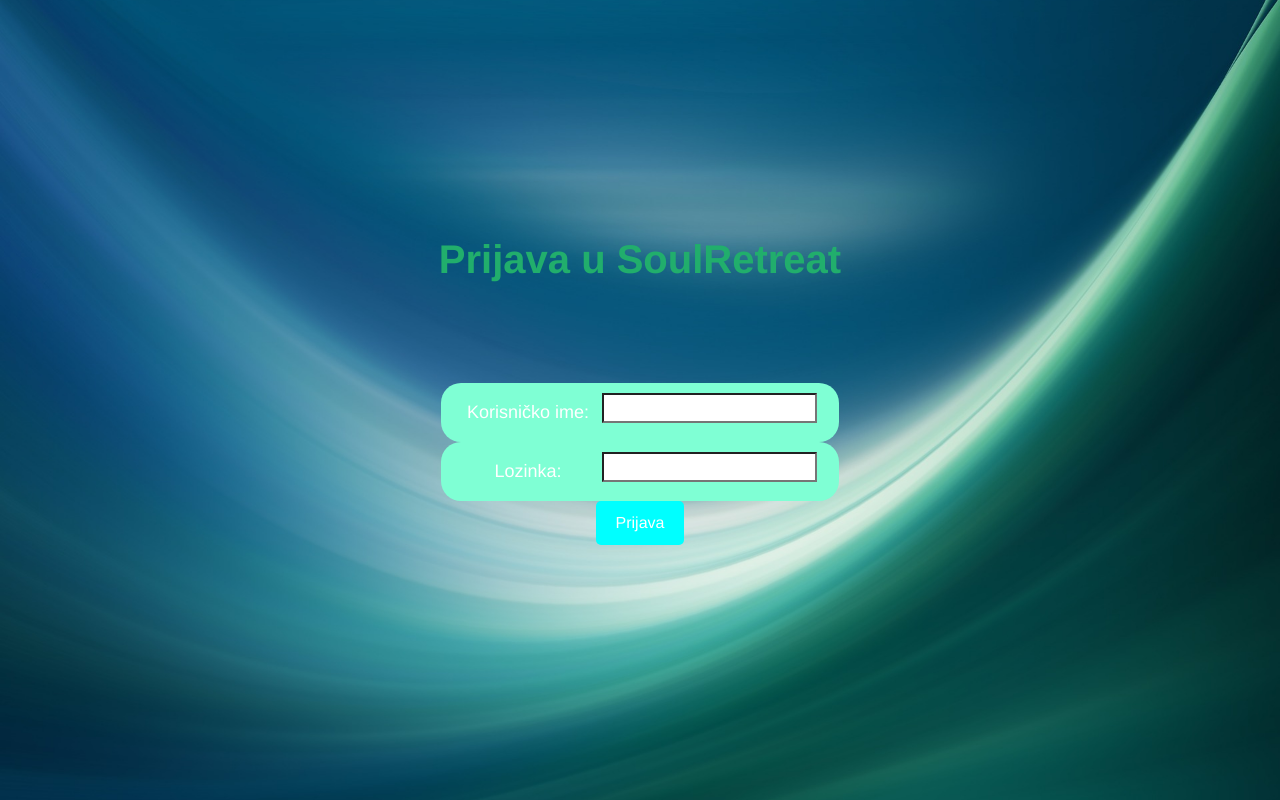
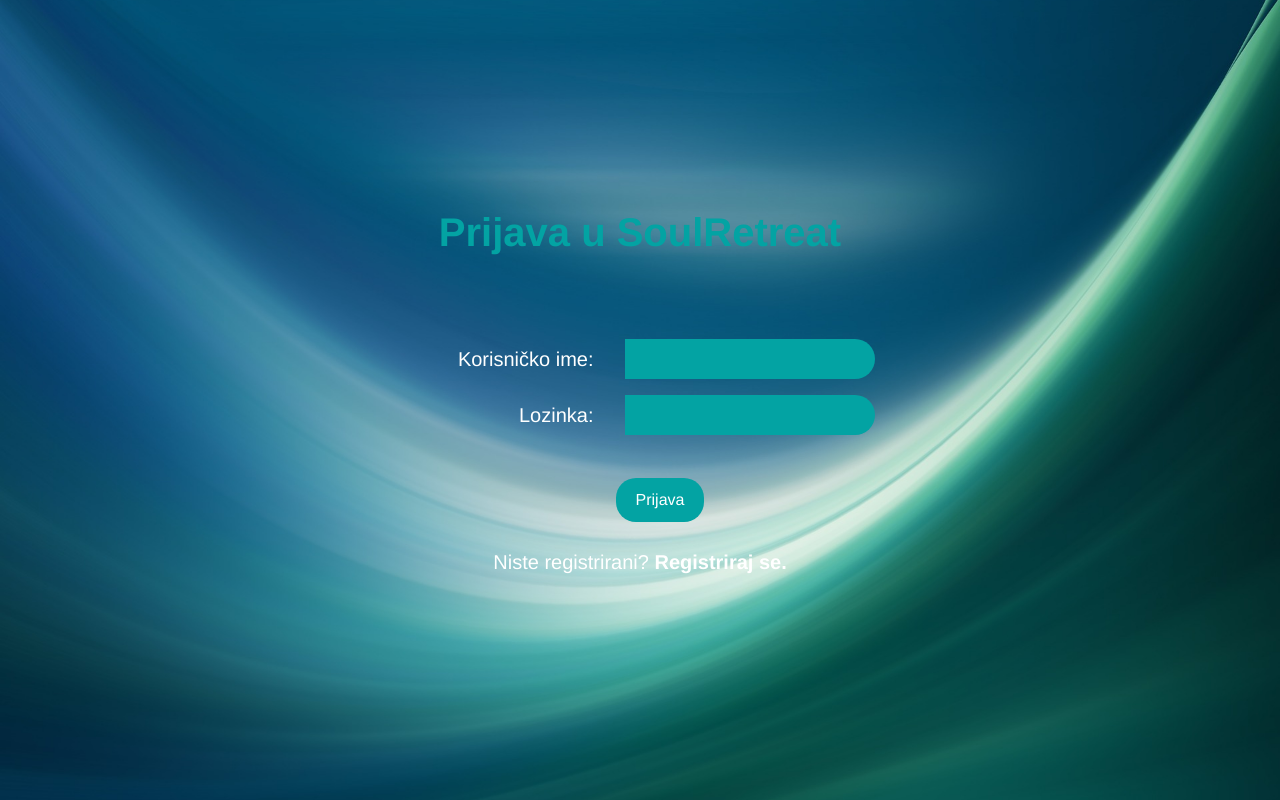
Before and after one commit to kkozic11/soulretreat, a Vue app: page /login in a window 1280 px wide. Built offline with nearby package versions, Linux system fonts and the light colour scheme.

Commit message:
Stranica Login gotova

```diff
--- a/src/views/Login.vue
+++ b/src/views/Login.vue
@@ -4,16 +4,16 @@
    <form @submit.prevent="submitForm" class="login-form">
      <div class="input-group">
       <label class="label"> Korisničko ime: </label>
-      <input type="text" v-model="username" id="username" aria-describedby="Unesi korisnicko ime"/>
+      <input type="text" v-model="username" class="input-field" id="username" aria-describedby="Unesi korisničko ime"/>
      </div>
-    <div class="input-group">
+      <div class="input-group">
       <label class="label"> Lozinka:</label>
-      <input type="password" v-model="password" id="password"/>
+      <input type="password" v-model="password" class="input-field" id="password"/>
     </div>
      <button type="submit">Prijava</button>
+     <p class="reg-text">Niste registrirani? <a href ="link-to-registration" class="register">Registriraj se. </a></p>
    </form>
  </div>
-
 </template>
 
 <script>
@@ -47,57 +47,61 @@ export default {
     align-items: center;
 }
 
-.login-form{
-  padding: 20px;
-  border-radius: 10px;
+.reg-text{
+  font-size: 20px;
+  margin-top: 5px;
+}
+
+.register{
+  color: white;
+  text-decoration: none;
+  font-weight: bold;
+  font-size: 20px;
+  margin-top: 5px;
 }
 
 .input-group{
   display: flex;
   align-items: center;
+  margin-bottom: 10px;
 }
 
 .label{
-  width: 150px;
-  font-size: 18px;
+  font-size: 20px;
   padding: 8px 12px;
+  color: white;
+  width: 200px;
+  margin-right: 20px;
+  text-align: right;
 }
 
-.input-group{
+.input-field{
   border: none;
   border-radius: 20px;
-  background-color: aquamarine;
+  background-color: #03a3a3;
   color: white;
   padding: 8px 12px;
-  margin-right: 10px;
-}
-
-.input-field:focus{
-  outline: none;
-}
-
-.login-form input{
-  display: block;
-  margin-bottom: 10px;
+  width: 250px;
+  margin-left: 20px;
 }
 
 .login-form button{
   padding: 10px 20px;
   border: none;
-  background-color: aqua;
+  border-radius: 20px;
+  background-color: #03a3a3;
+  margin-bottom: 20px;
   color: #ffff;
-  border-radius: 5px;
   cursor: pointer;
-}
-
-.login-form button:hover{
-  background-color: yellow;
+  margin-left: 40px;
+  margin-top: 30px;
 }
 
 .naslov{
   font-size: 40px;
   margin-bottom: 80px;
   font-weight: bold;
-  color:rgb(33, 174, 108);
+  color: #03a3a3;
 }
+
 </style>
```
Also changed, not shown: src/views/Registration.vue (added), 1 other file (tests, documents, lock files or other folders).
